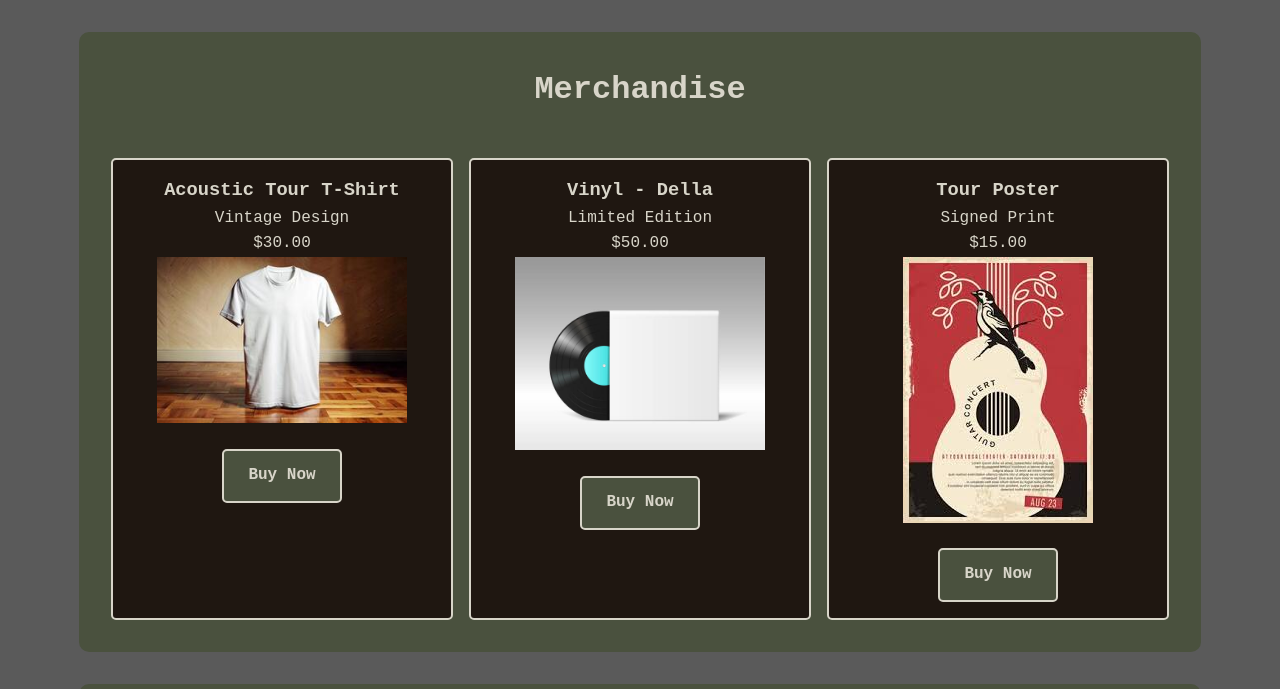
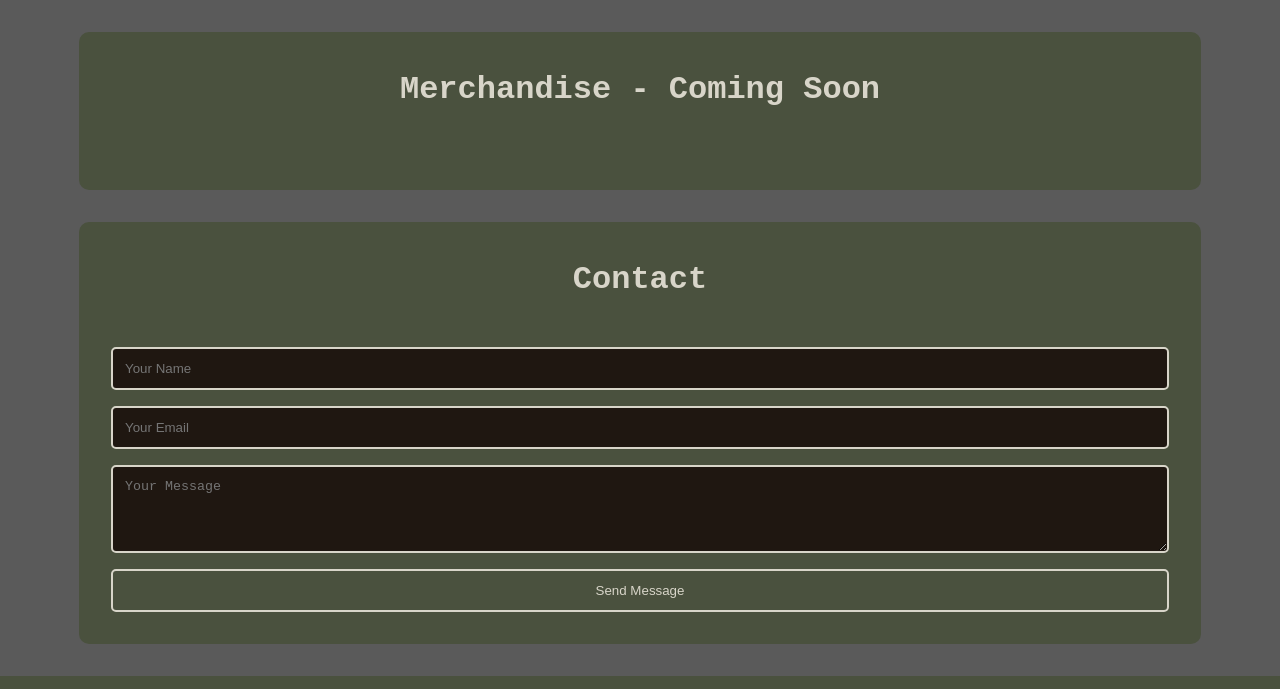
Before and after one commit to iamdevinhill/clay_website, a plain HTML site: page index.html in a window 1280 px wide. Shown: the part 1944-2633 px from the top of the page. Drawn offline with Linux system fonts and the light colour scheme.

Commit message:
merch omit

```diff
--- a/index.html
+++ b/index.html
@@ -494,8 +494,8 @@
             </section>
 
             <section id="merch" class="merch-section">
-                <h2 class="section-title">Merchandise</h2>
-                <div class="merch-grid">
+                <h2 class="section-title">Merchandise - Coming Soon</h2>
+                <!-- <div class="merch-grid">
                     <article class="merch-item">
                         <h3>Acoustic Tour T-Shirt</h3>
                         <p>Vintage Design</p>
@@ -523,7 +523,7 @@
                         </div>
                         <a href="#" class="cta-button">Buy Now</a>
                     </article>
-                </div>
+                </div> -->
             </section>
 
             <section id="contact" class="contact-section">
```
